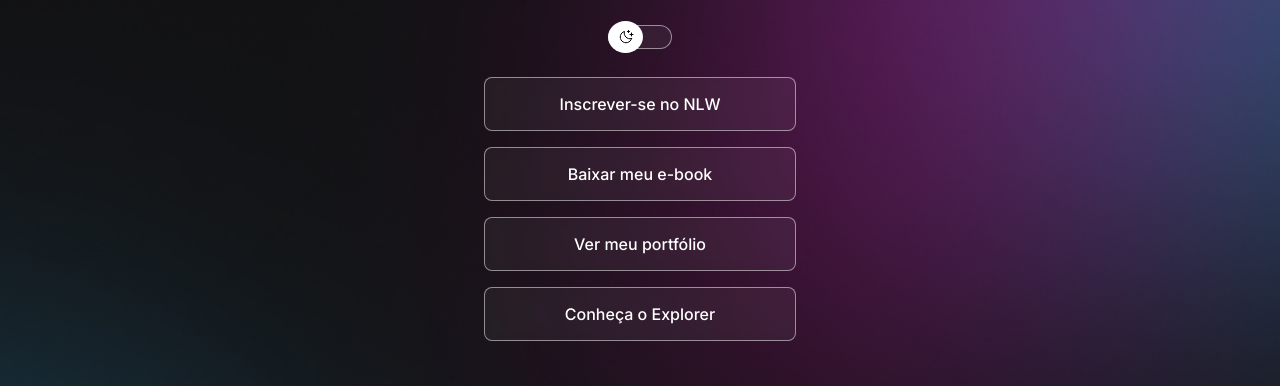
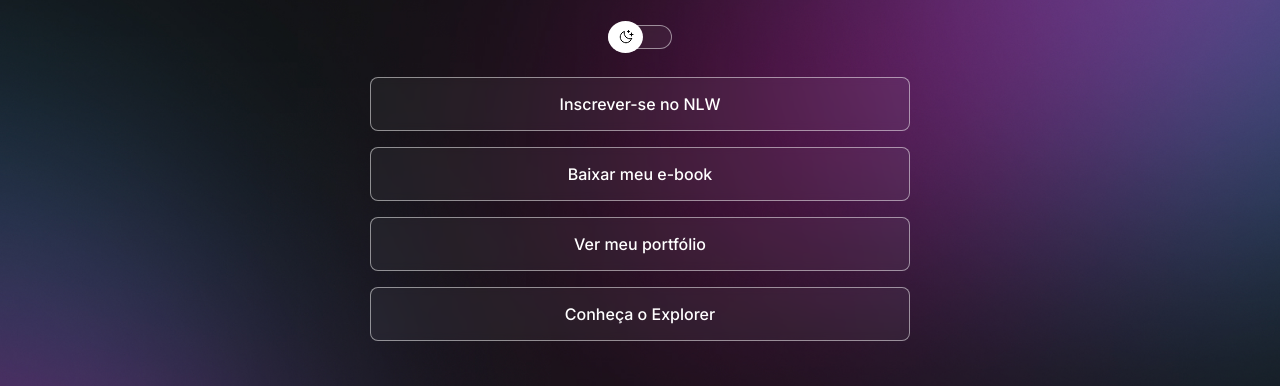
Before and after one commit to DanielVitorr/Primeiro-Projeto, a plain HTML site: page index.html in a window 1280 px wide. Shown: the part 204-590 px from the top of the page. Drawn offline with nearby package versions, Linux system fonts and the light colour scheme.

Commit message:
change background based on media queries

```diff
--- a/style.css
+++ b/style.css
@@ -26,6 +26,7 @@
 
 body {
   background: var(--bg-url) no-repeat center/cover;
+  height: 100vh;
 }
 
 body * {
@@ -34,7 +35,8 @@
 }
 
 #container {
-  width: 360px;
+  width: 100%;
+  max-width: 588px;
   margin: 56px auto 0px;
   padding: 0 24px;
 }
@@ -154,3 +156,14 @@
   text-align: center;
   font-size: 14px;
 }
+
+
+@media (min-width: 750px) {
+  :root {
+    --bg-url: url(./assets/bg-desktop-dark.jpg);
+  }
+
+  .light {
+    --bg-url: url(./assets/bg-desktop-light.jpg);
+  }
+}
```
Also changed, not shown: assets/bg-desktop-dark.jpg (added), assets/bg-desktop-light.jpg (added), 1 other file.
